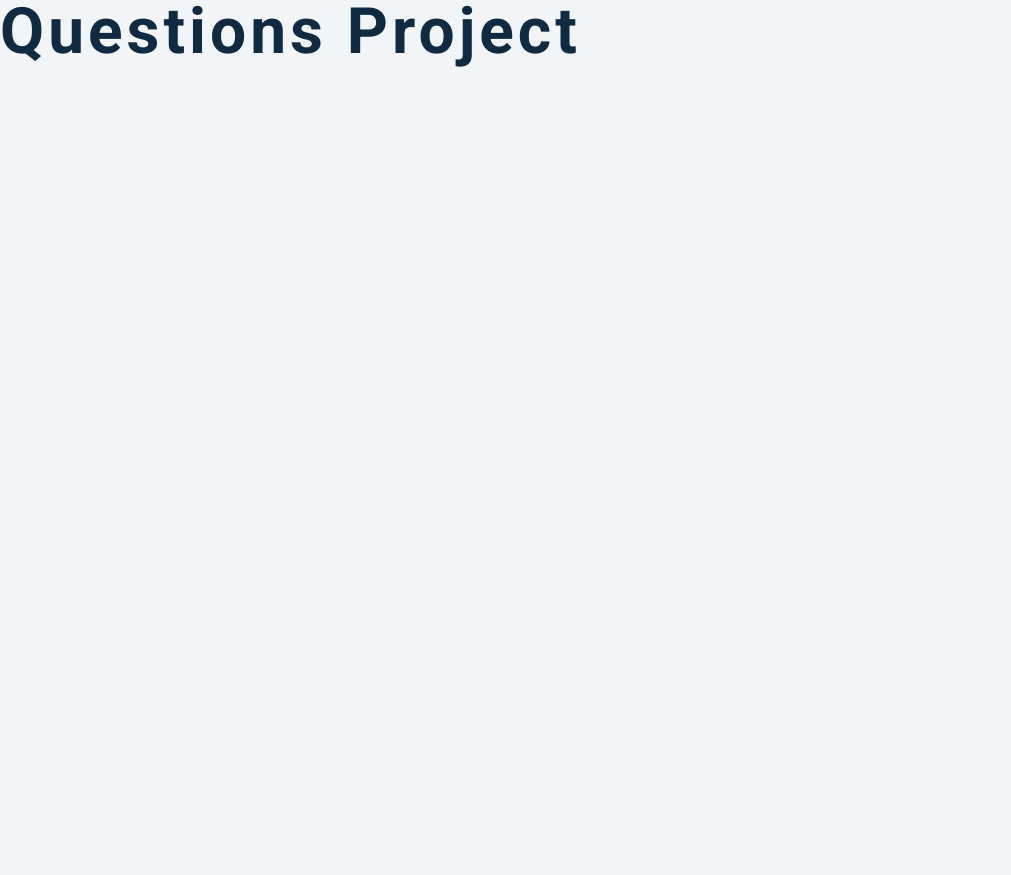
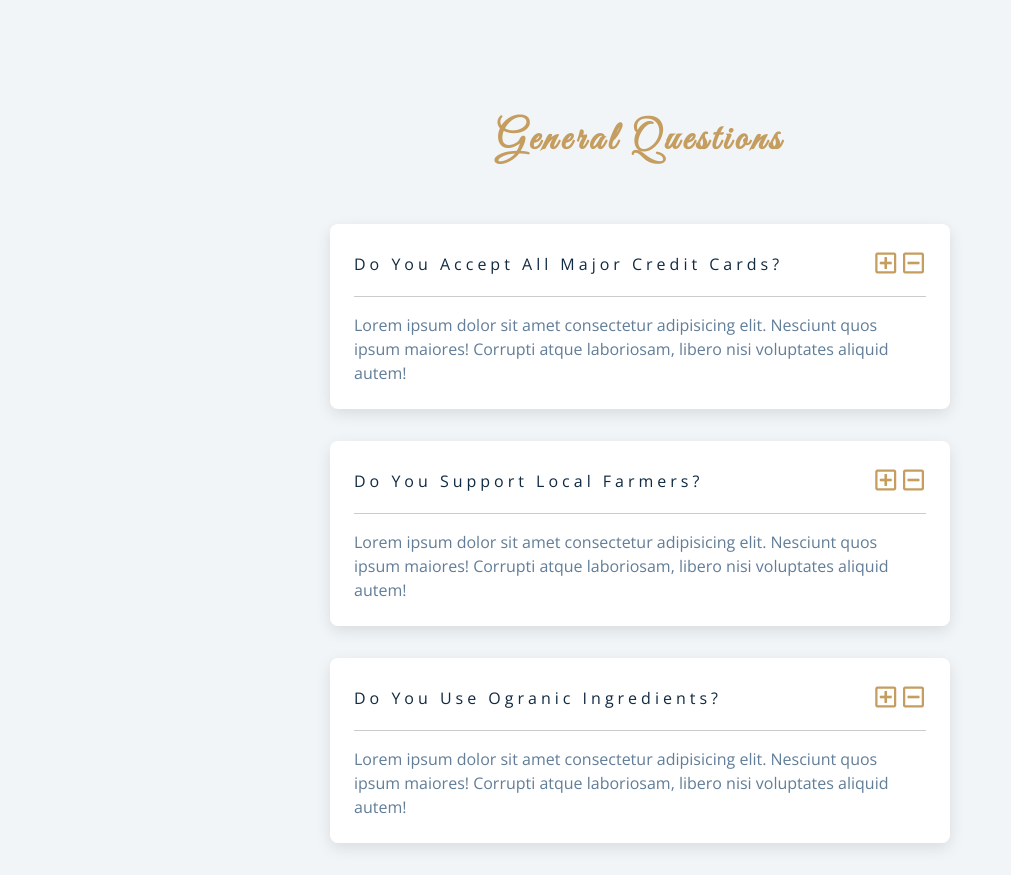
Before and after one commit to shahedul-alam/Valina-js-projects, a plain HTML site: page 07-questions/index.html in a window 1280 px wide. Shown: the whole page, without its empty margins (0-1011 px from the left). Before the commit the page ends 800 px from the top, so only its background shows below. Drawn offline with nearby package versions, Linux system fonts and the light colour scheme.

Commit message:
HTML structure

```diff
--- a/07-questions/index.html
+++ b/07-questions/index.html
@@ -18,7 +18,75 @@
     <link rel="stylesheet" href="styles.css" />
   </head>
   <body>
-    <h1>questions project</h1>
+    <section class="questions">
+      <div class="title">
+        <h2>general questions</h2>
+      </div>
+
+      <div class="section-center">
+
+        <!-- start of question -->
+        <article class="question">
+          <div class="question-title">
+            <p>Do you accept all major credit cards?</p>
+            <button type="button" class="question-btn">
+              <span class="plus-icon">
+                <i class="far fa-plus-square"></i>
+              </span>
+              <span class="minus-icon">
+                <i class="far fa-minus-square"></i>
+              </span>
+            </button>
+          </div>
+          <div class="question-text">
+            <p>
+              Lorem ipsum dolor sit amet consectetur adipisicing elit. Nesciunt quos ipsum maiores! Corrupti atque laboriosam, libero nisi voluptates aliquid autem!
+            </p>
+          </div>
+        </article>
+
+        <!-- start of question -->
+        <article class="question">
+          <div class="question-title">
+            <p>Do you support local Farmers?</p>
+            <button type="button" class="question-btn">
+              <span class="plus-icon">
+                <i class="far fa-plus-square"></i>
+              </span>
+              <span class="minus-icon">
+                <i class="far fa-minus-square"></i>
+              </span>
+            </button>
+          </div>
+          <div class="question-text">
+            <p>
+              Lorem ipsum dolor sit amet consectetur adipisicing elit. Nesciunt quos ipsum maiores! Corrupti atque laboriosam, libero nisi voluptates aliquid autem!
+            </p>
+          </div>
+        </article>
+
+        <!-- start of question -->
+        <article class="question">
+          <div class="question-title">
+            <p>Do you use ogranic ingredients?</p>
+            <button type="button" class="question-btn">
+              <span class="plus-icon">
+                <i class="far fa-plus-square"></i>
+              </span>
+              <span class="minus-icon">
+                <i class="far fa-minus-square"></i>
+              </span>
+            </button>
+          </div>
+          <div class="question-text">
+            <p>
+              Lorem ipsum dolor sit amet consectetur adipisicing elit. Nesciunt quos ipsum maiores! Corrupti atque laboriosam, libero nisi voluptates aliquid autem!
+            </p>
+          </div>
+        </article>
+
+      </div>
+    </section>
     <!-- javascript -->
     <script src="app.js"></script>
   </body>
```
